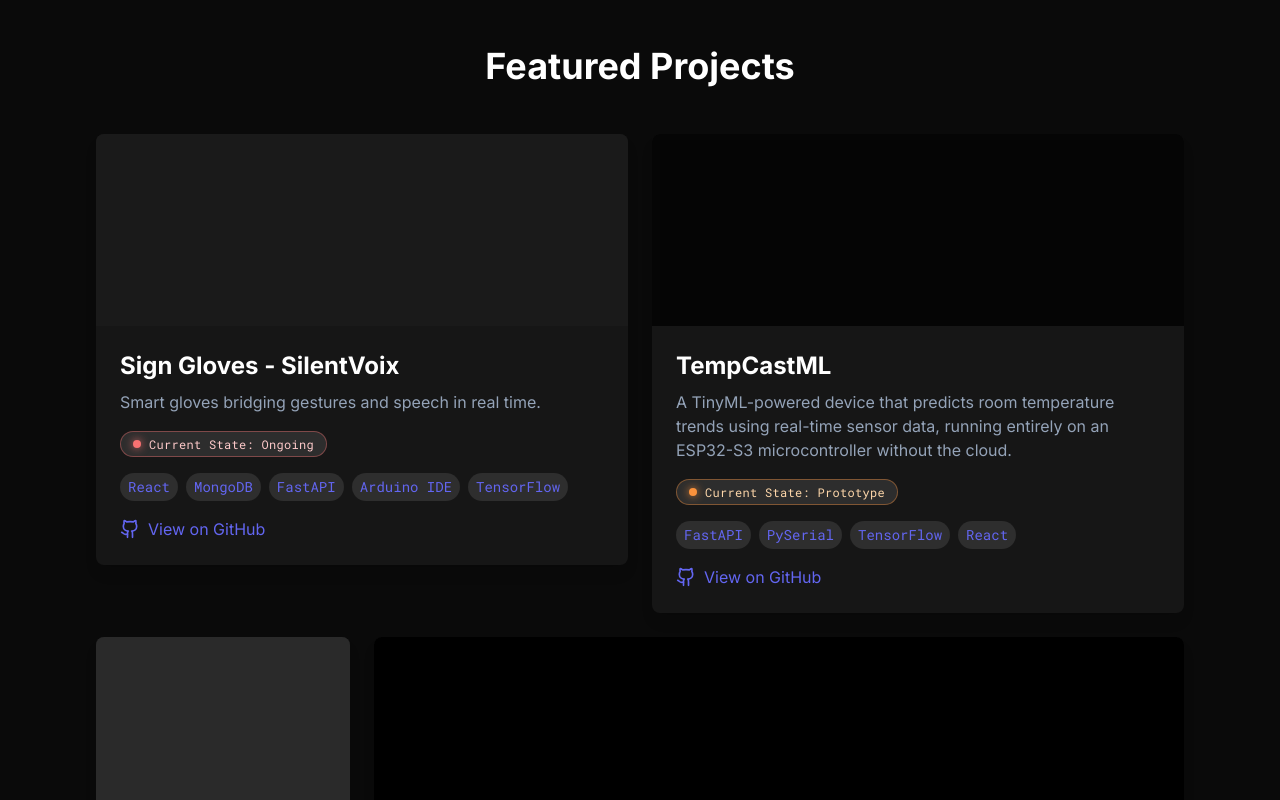
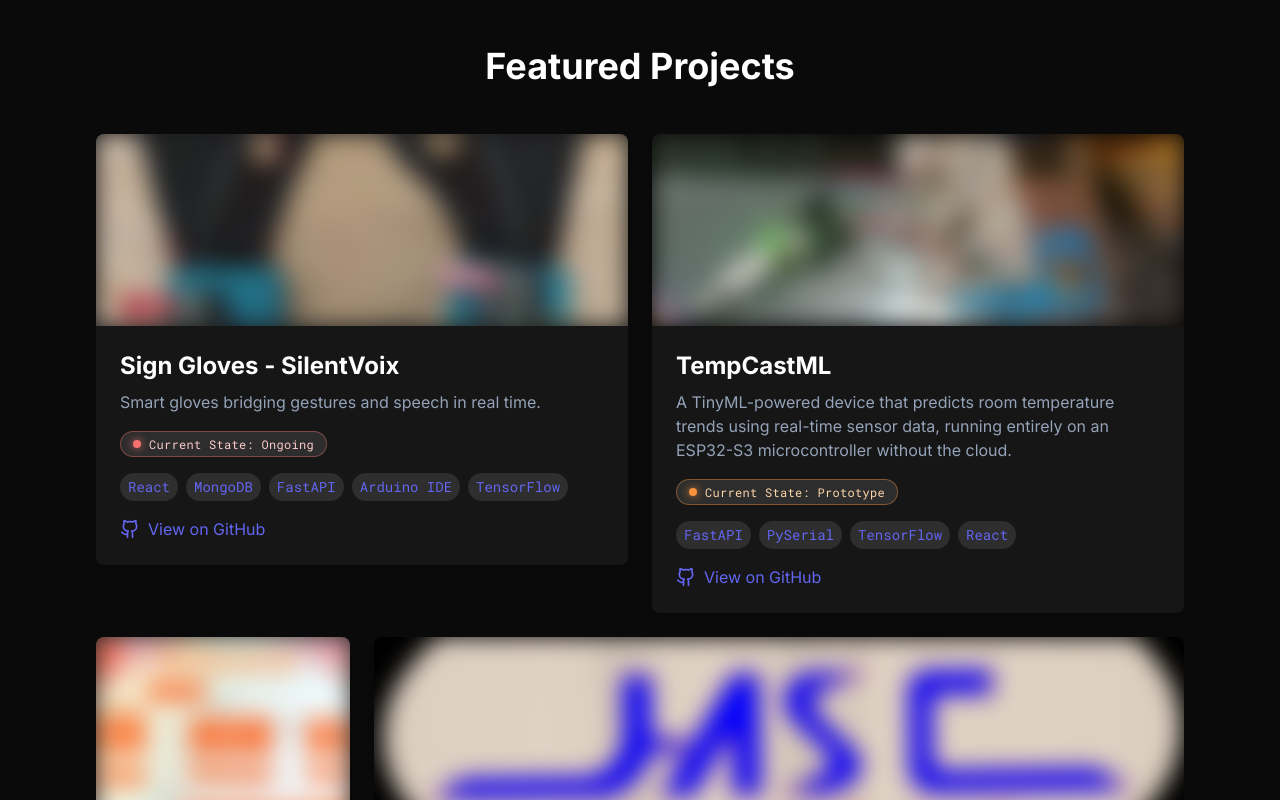
Before and after one commit to lystiger/Lysfolio, a React (Vite) app in the folder portfolio/: page / in a window 1280 px wide. Shown: the part 1640-2440 px from the top of the page. Built offline with nearby package versions, Linux system fonts and the light colour scheme; no server answers.

Commit message:
add: refined #6

```diff
--- a/portfolio/src/components/ProjectCard.tsx
+++ b/portfolio/src/components/ProjectCard.tsx
@@ -93,8 +93,14 @@ const ProjectCard: React.FC<ProjectCardProps> = ({ project, index }) => {
         />
       )}
 
-      {/* Image Placeholder */}
-      <div className={`w-full h-48 ${currentPlaceholderColor} flex items-center justify-center text-slate-400 text-xl`}>
+      {/* Project Image */}
+      <div className={`w-full h-48 ${currentPlaceholderColor} overflow-hidden`}>
+        <img
+          src={project.image}
+          alt={`${project.title} preview`}
+          className="h-full w-full object-cover transition duration-300 blur-md group-hover:blur-0"
+          loading="lazy"
+        />
       </div>
       <div className="p-6">
         <h3 className="text-2xl font-bold text-white mb-2">{project.title}</h3>
--- a/portfolio/src/data/projects.ts
+++ b/portfolio/src/data/projects.ts
@@ -6,6 +6,7 @@ export interface Project {
   link: string;
   githubLink?: string; // Optional GitHub link
   currentState: string;
+  image: string;
 }
 
 export const projects: Project[] = [
@@ -17,6 +18,7 @@ export const projects: Project[] = [
     link: 'https://github.com/lovelypoet/SilentVoix',
     githubLink: 'https://github.com/lovelypoet/SilentVoix',
     currentState: 'Ongoing',
+    image: '/SignGlove.png',
   },
   {
     id: 2,
@@ -26,6 +28,7 @@ export const projects: Project[] = [
     link: 'https://github.com/lystiger/TempCastML',
     githubLink: 'https://github.com/lystiger/TempCastML',
     currentState: 'Prototype',
+    image: '/TempCastML.png',
   },
   {
     id: 3,
@@ -35,6 +38,7 @@ export const projects: Project[] = [
     link: 'https://github.com/TommyDatLC/ReCNN',
     githubLink: 'https://github.com/TommyDatLC/ReCNN',
     currentState: 'Completed',
+    image: '/ReCNN.png',
   },
   {
     id: 4,
@@ -44,5 +48,6 @@ export const projects: Project[] = [
     link: 'https://github.com/lystiger/HASC',
     githubLink: 'https://github.com/lystiger/HASC',
     currentState: 'Ongoing',
+    image: '/HASC.png',
   },
 ];
```
